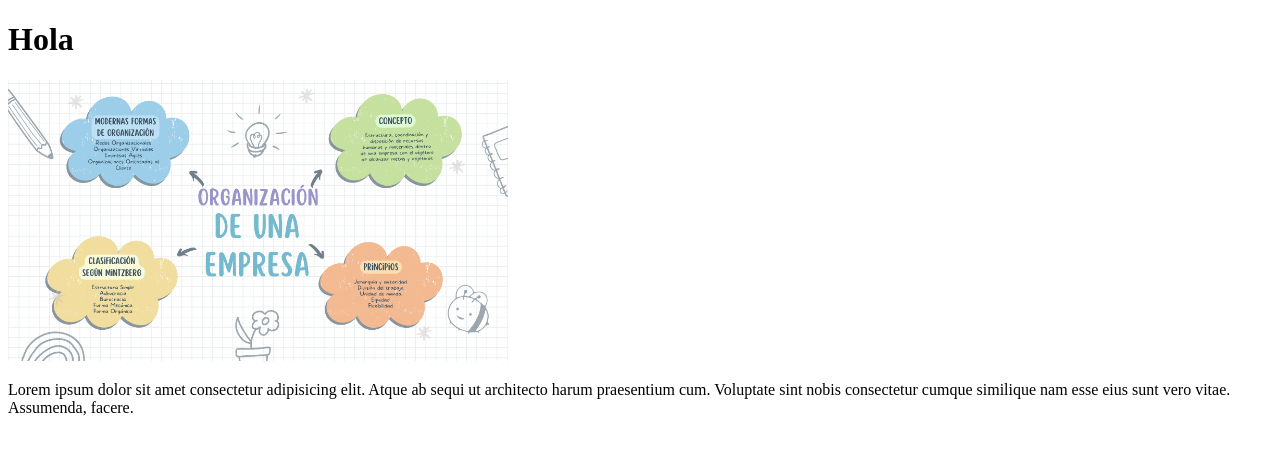
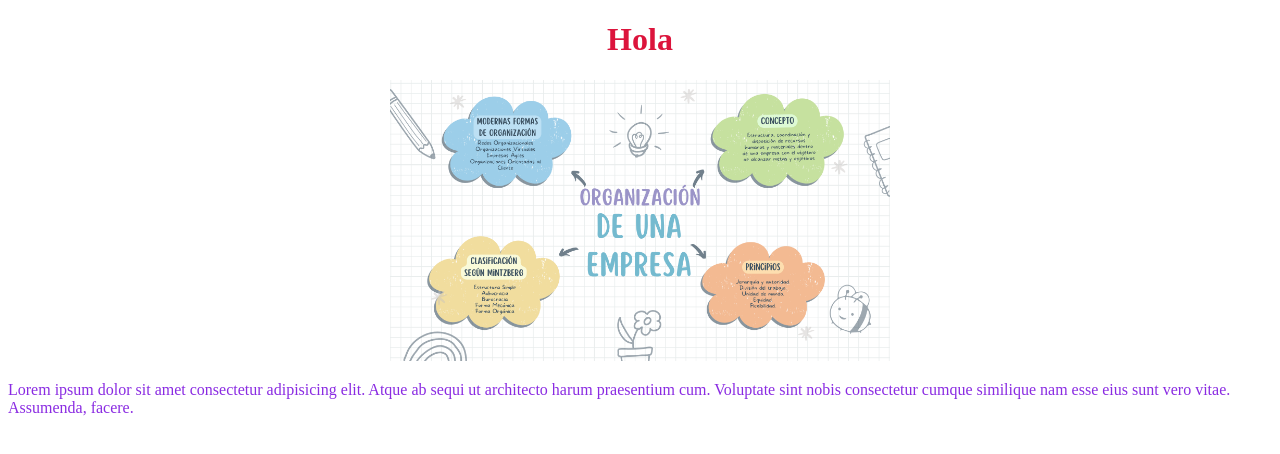
Before and after one commit to Lesx33/testDGS902, a plain HTML site: page index.html in a window 1280 px wide. Drawn offline with Linux system fonts and the light colour scheme.

```diff
--- a/index.html
+++ b/index.html
@@ -8,7 +8,9 @@
 </head>
 <body>
     <h1>Hola</h1>
-    <img src="assets/organizacion.png" alt="imagen" width="500">
+    <div class="center">
+        <img src="assets/organizacion.png" alt="imagen" width="500">
+    </div>
     <p>Lorem ipsum dolor sit amet consectetur adipisicing elit. Atque ab sequi ut architecto harum praesentium cum. Voluptate sint nobis consectetur cumque similique nam esse eius sunt vero vitae. Assumenda, facere.</p>
 </body>
 </html>
--- a/styles.css
+++ b/styles.css
@@ -0,0 +1,10 @@
+h1{
+    color: crimson;
+    text-align: center;
+}
+p{
+    color: blueviolet;
+}
+.center{
+    text-align: center;
+}
```
